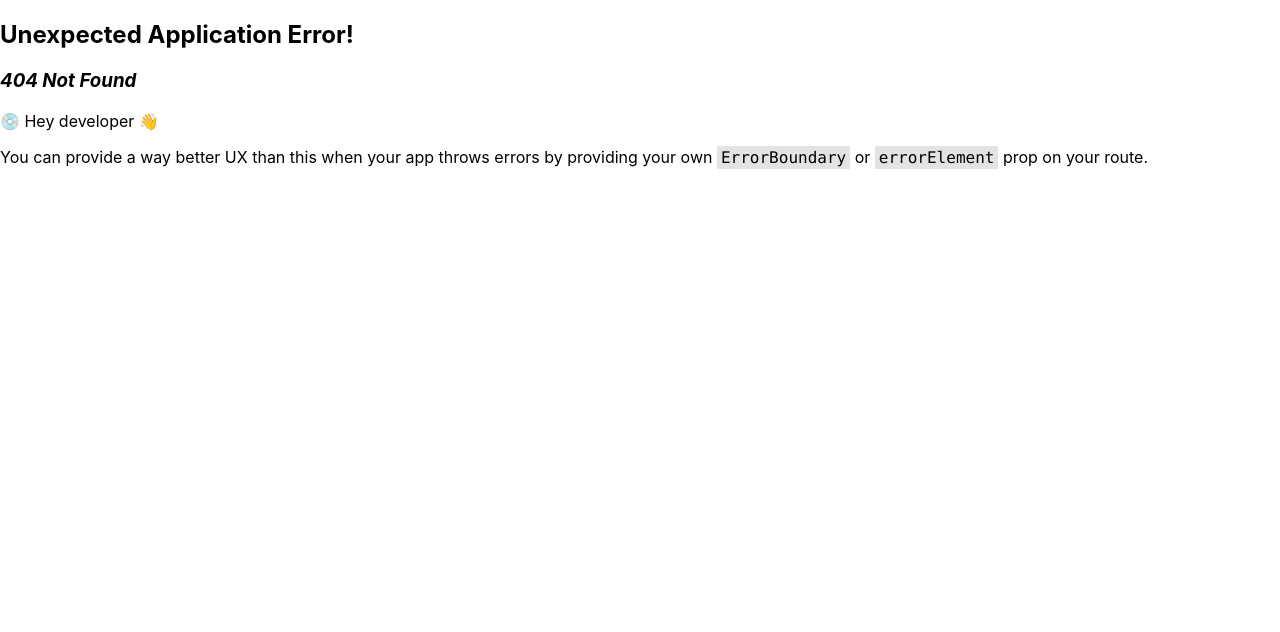
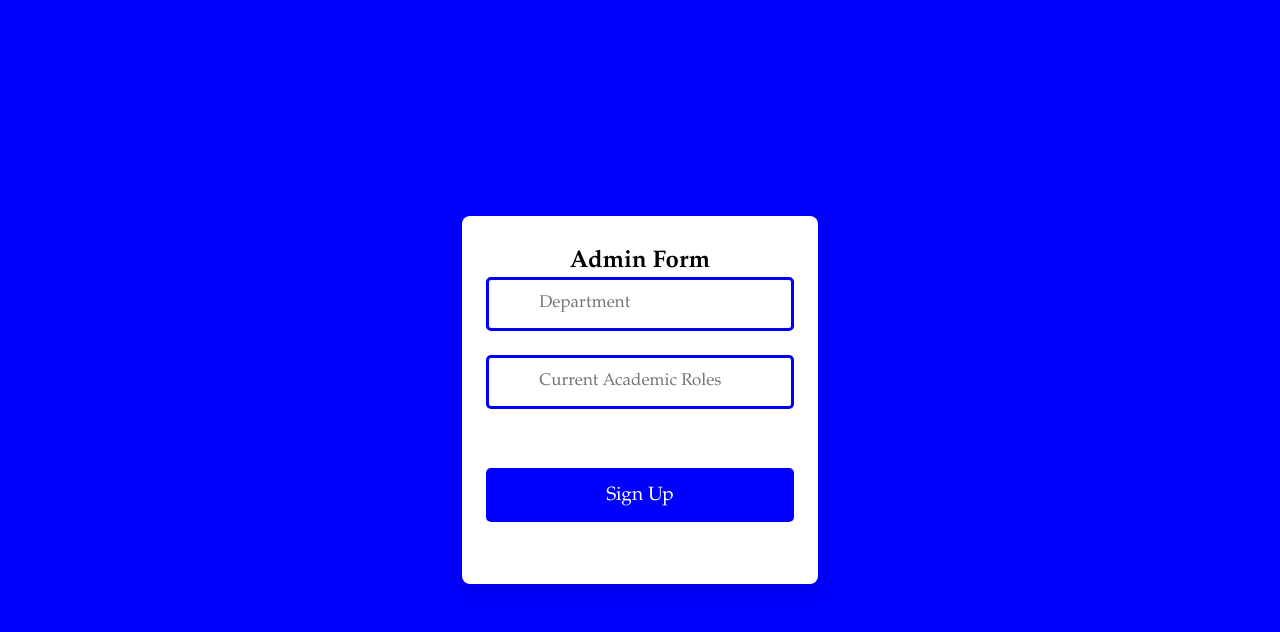
Before and after one commit to unknown11-svg/ResearchBridge, a React (Create React App) app: page /admin in a window 1280 px wide. Before the commit this address had no page. Shown: the top 632 px of the page. Built offline with nearby package versions, Linux system fonts and the light colour scheme.

Commit message:
login logic

```diff
--- /dev/null
+++ b/src/pages/ReseacherForm.js
@@ -0,0 +1,27 @@
+import  "../styles/researcherform.css";
+function ResearcherPage() {
+  return (
+    <section className="researcher-holderContainer">
+      <h2 className="researcher-form-header">Researcher Form</h2>
+      <form action="#" className="researcher-form">
+        <section className="researcher-input-wrapper">
+            <input type="text" placeholder="Department" className="inputField" required/>
+
+        </section>
+        <section className="researcher-input-wrapper">
+            <input type="text" placeholder="Current Academic Roles" className="inputField" required/>
+        </section>
+        <section className="researcher-input-wrapper">
+            <input type="text" placeholder="Current Research Area" className="inputField" required/>
+
+        </section>
+        <section className="researcher-input-wrapper">
+            <input type="text" placeholder="Researcher Experience" className="inputField" required/>
+
+        </section>
+        <button className="signupButton">Sign Up</button>
+      </form>
+    </section>
+  );
+}
+export default ResearcherPage;
--- /dev/null
+++ b/src/pages/RolePicker.js
@@ -0,0 +1,39 @@
+import React, { useState } from 'react';
+import { useNavigate } from 'react-router-dom';
+import '../styles/rolepicker.css';
+
+const RolePicker = () => {
+  const [selectedRole, setSelectedRole] = useState('');
+  const navigate = useNavigate();
+
+  const handleRoleChange = (event) => {
+    const role = event.target.value;
+    setSelectedRole(role);
+
+    // Redirect based on selected role
+    if (role === 'admin') {
+      navigate('/admin');
+    } else if (role === 'researcher') {
+      navigate('/researcher');
+    } else if (role === 'reviewer') {
+      navigate('/reviewer');
+    }
+  };
+
+  return (
+    <section className="role-picker">
+      <h2>Choose Your Role</h2>
+
+      <select value={selectedRole} onChange={handleRoleChange} className="role-select">
+        <option value="">--Select a Role--</option>
+        <option value="admin">Admin</option>
+        <option value="researcher">Researcher</option>
+        <option value="reviewer">Reviewer</option>
+      </select>
+
+      {selectedRole && <p>You selected: {selectedRole}</p>}
+    </section>
+  );
+};
+
+export default RolePicker;
--- /dev/null
+++ b/src/pages/adminform.js
@@ -0,0 +1,19 @@
+import "../styles/adminform.css";
+function AdminPage() {
+    return (
+      <section className="admin-holderContainer">
+        <h2 className="admin-form-header">Admin Form</h2>
+        <form action="#" className="admin-form">
+          <section className="admin-input-wrapper">
+              <input type="text" placeholder="Department" className="inputField" required/>
+
+          </section>
+          <section className="admin-input-wrapper">
+              <input type="text" placeholder="Current Academic Roles" className="inputField" required/>
+          </section>
+          <button className="signupButton">Sign Up</button>
+        </form>
+      </section>
+    );
+  }
+  export default AdminPage;
--- a/src/pages/login.js
+++ b/src/pages/login.js
@@ -147,7 +147,7 @@ const LoginPage = () => {
           <section>
             <p>
               Don't have an account?{" "}
-              <a className="link signup-link" href="/signup">
+              <a className="link signup-link" href="/role">
                 Sign up
               </a>
             </p>
--- /dev/null
+++ b/src/pages/reviewform.js
@@ -0,0 +1,27 @@
+import "../styles/reviewform.css";
+function ReviewerPage() {
+    return (
+      <section className="reviewer-holderContainer">
+        <h2 className="reviewer-form-header">Reviewer Form</h2>
+        <form action="#" className="reviewer-form">
+          <section className="reviewer-input-wrapper">
+              <input type="text" placeholder="Department" className="inputField" required/>
+
+          </section>
+          <section className="reviewer-input-wrapper">
+              <input type="text" placeholder="Current Academic Roles" className="inputField" required/>
+          </section>
+          <section className="reviewer-input-wrapper">
+              <input type="text" placeholder="Current Research Area" className="inputField" required/>
+
+          </section>
+          <section className="reviewer-input-wrapper">
+              <input type="text" placeholder="Researcher Experience" className="inputField" required/>
+
+          </section>
+          <button className="signupButton">Sign Up</button>
+        </form>
+      </section>
+    );
+  }
+  export default ReviewerPage;
--- /dev/null
+++ b/src/styles/adminform.css
@@ -0,0 +1,62 @@
+*{
+    margin: 0;
+    padding: 0;
+    box-sizing: border-box;
+    font-family: "Garamond", sans-serif;
+  }
+  body{
+    display: flex;
+    align-items: center;
+    justify-content: center;
+    min-height: 100vh;
+    background-color: blue;
+  }
+  .admin-holderContainer{
+    border-radius: 0.5rem;
+    padding: 2rem 1.5rem;
+    background-color: white;
+    box-shadow: 0 10px 20px rgba(0, 0, 0, 0.1);
+  }
+  .admin-holderContainer .admin-form{
+    font-size: 1rem;
+    font-weight: 600;
+    margin-bottom: 1.87rem;
+  }
+  .admin-holderContainer .admin-form-header{
+    text-align: center;
+  }
+  .admin-form .admin-input-wrapper{
+    height: 54px;
+    width: 100%;
+    margin-bottom: 1.5rem;
+    position: relative;
+  }
+  .admin-form .admin-input-wrapper .inputField{
+    height: 100%;
+    width: 100%;
+    font-size: 1.06rem;
+    border-radius: 0.31rem;
+    border: 3px solid blue;
+    padding: 0 1.25rem 0 3.15rem;
+  }
+  .admin-form .researcher-input-wrapper i{
+    position: absolute;
+    top: 50%;
+    left: 12px;
+    font-size: 1rem;
+    transform: translateY(-50%);
+
+  }
+  .admin-form .signupButton{
+    width: 100%;
+    height: 54px;
+    cursor: pointer;
+    outline: none;
+    color: white;
+    font-weight: 500;
+    border: none;
+    font-size: 1.2rem;
+    background: blue;
+    margin-top: 2.19rem;
+    border-radius: 0.31rem;
+  }
--- /dev/null
+++ b/src/styles/researcherform.css
@@ -0,0 +1,62 @@
+*{
+    margin: 0;
+    padding: 0;
+    box-sizing: border-box;
+    font-family: "Garamond", sans-serif;
+  }
+  body{
+    display: flex;
+    align-items: center;
+    justify-content: center;
+    min-height: 100vh;
+    background-color: blue;
+  }
+  .researcher-holderContainer{
+    border-radius: 0.5rem;
+    padding: 2rem 1.5rem;
+    background-color: white;
+    box-shadow: 0 10px 20px rgba(0, 0, 0, 0.1);
+  }
+  .researcher-holderContainer .researcher-form{
+    font-size: 1rem;
+    font-weight: 600;
+    margin-bottom: 1.87rem;
+  }
+  .researcher-holderContainer .researcher-form-header{
+    text-align: center;
+  }
+  .researcher-form .researcher-input-wrapper{
+    height: 54px;
+    width: 100%;
+    margin-bottom: 1.5rem;
+    position: relative;
+  }
+  .researcher-form .researcher-input-wrapper .inputField{
+    height: 100%;
+    width: 100%;
+    font-size: 1.06rem;
+    border-radius: 0.31rem;
+    border: 3px solid blue;
+    padding: 0 1.25rem 0 3.15rem;
+  }
+  .researcher-form .researcher-input-wrapper i{
+    position: absolute;
+    top: 50%;
+    left: 12px;
+    font-size: 1rem;
+    transform: translateY(-50%);
+
+  }
+  .researcher-form .signupButton{
+    width: 100%;
+    height: 54px;
+    cursor: pointer;
+    outline: none;
+    color: white;
+    font-weight: 500;
+    border: none;
+    font-size: 1.2rem;
+    background: blue;
+    margin-top: 2.19rem;
+    border-radius: 0.31rem;
+  }
--- /dev/null
+++ b/src/styles/reviewform.css
@@ -0,0 +1,62 @@
+*{
+    margin: 0;
+    padding: 0;
+    box-sizing: border-box;
+    font-family: "Garamond", sans-serif;
+  }
+  body{
+    display: flex;
+    align-items: center;
+    justify-content: center;
+    min-height: 100vh;
+    background-color: blue;
+  }
+  .reviewer-holderContainer{
+    border-radius: 0.5rem;
+    padding: 2rem 1.5rem;
+    background-color: white;
+    box-shadow: 0 10px 20px rgba(0, 0, 0, 0.1);
+  }
+  .reviewer-holderContainer .reviewer-form{
+    font-size: 1rem;
+    font-weight: 600;
+    margin-bottom: 1.87rem;
+  }
+  .reviewer-holderContainer .reviewer-form-header{
+    text-align: center;
+  }
+  .reviewer-form .reviewer-input-wrapper{
+    height: 54px;
+    width: 100%;
+    margin-bottom: 1.5rem;
+    position: relative;
+  }
+  .reviewer-form .reviewer-input-wrapper .inputField{
+    height: 100%;
+    width: 100%;
+    font-size: 1.06rem;
+    border-radius: 0.31rem;
+    border: 3px solid blue;
+    padding: 0 1.25rem 0 3.15rem;
+  }
+  .reviewer-form .reviewer-input-wrapper i{
+    position: absolute;
+    top: 50%;
+    left: 12px;
+    font-size: 1rem;
+    transform: translateY(-50%);
+
+  }
+  .reviewer-form .signupButton{
+    width: 100%;
+    height: 54px;
+    cursor: pointer;
+    outline: none;
+    color: white;
+    font-weight: 500;
+    border: none;
+    font-size: 1.2rem;
+    background: blue;
+    margin-top: 2.19rem;
+    border-radius: 0.31rem;
+  }
--- /dev/null
+++ b/src/styles/rolepicker.css
@@ -0,0 +1,27 @@
+*{
+    margin: 0;
+    padding: 0;
+    box-sizing: border-box;
+    font-family: "Garamond", sans-serif;
+  }
+  body{
+    display: flex;
+    align-items: center;
+    justify-content: center;
+    min-height: 100vh;
+    background-color: blue;
+  }
+  .role-picker{
+    border-radius: 0.5rem;
+    padding: 2rem 1.5rem;
+    background-color: white;
+    box-shadow: 0 10px 20px rgba(0, 0, 0, 0.1);
+  }
+  .role-picker .role-select{
+    height: 100%;
+    width: 100%;
+    font-size: 1.06rem;
+    border-radius: 0.31rem;
+    border: 3px solid blue;
+    padding: 0 1.25rem 0 3.15rem;
+  }
```
Also changed, not shown: src/App.js (+20 -0 lines).
